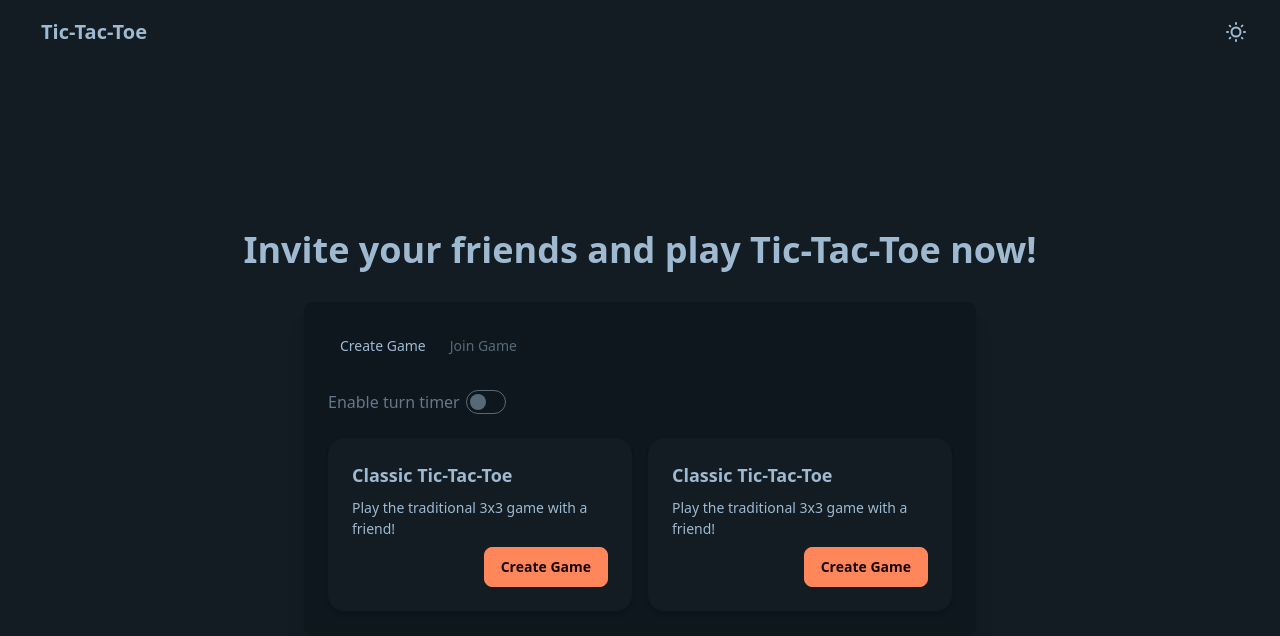
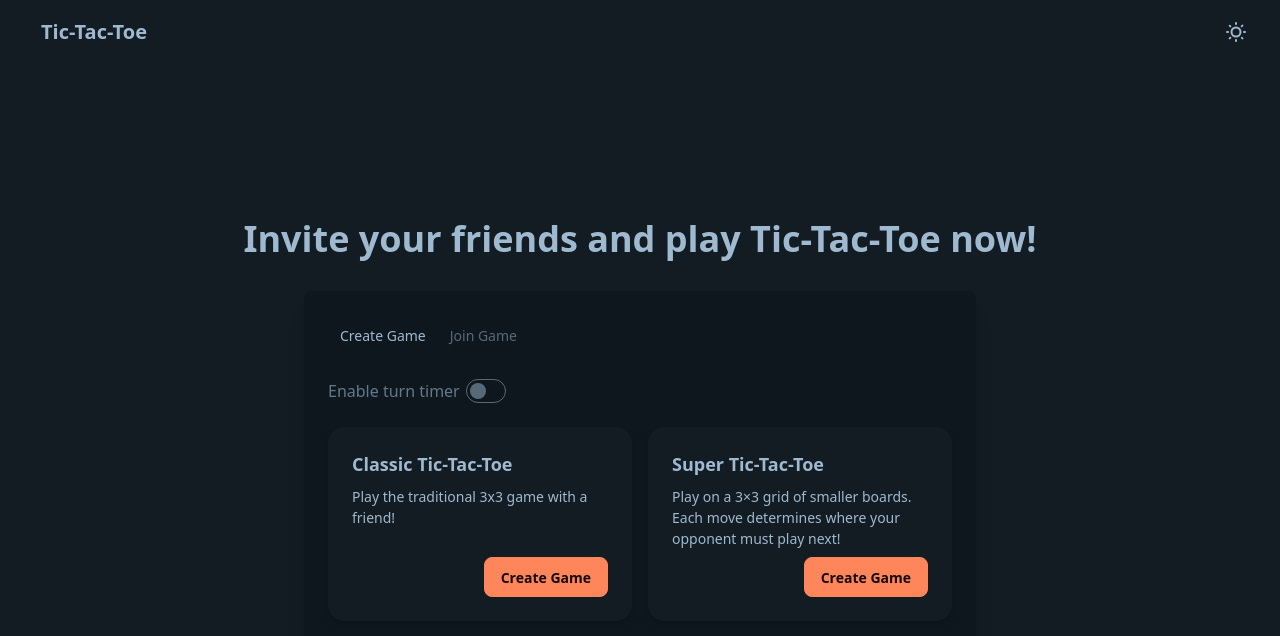
Before and after one commit to ch33kaboo/tictacfun, a SvelteKit app: page / in a window 1280 px wide. Shown: the top 636 px of the page. Built offline with nearby package versions, Linux system fonts and the light colour scheme.

Commit message:
add Super tictactoe card to main page

```diff
--- a/src/routes/+page.svelte
+++ b/src/routes/+page.svelte
@@ -3,6 +3,7 @@
 	let gameCode = $state('');
 	let timerEnabled = $state(false);
 	let timerDuration = $state(10);
+	let selectedGame = $state('classic');
 	import { goto } from '$app/navigation';
 
 	function generateGameCode() {
@@ -13,6 +14,7 @@
 		const code = generateGameCode();
 		const searchParams = new URLSearchParams();
 		searchParams.set('host', 'true');
+		searchParams.set('game', selectedGame);
 		if (timerEnabled) {
 			searchParams.set('timer', timerDuration.toString());
 		}
@@ -73,17 +75,32 @@
 						<h2 class="card-title">Classic Tic-Tac-Toe</h2>
 						<p>Play the traditional 3x3 game with a friend!</p>
 						<div class="card-actions justify-end">
-							<button class="btn btn-primary" onclick={createGame}>Create Game</button>
+							<button
+								class="btn btn-primary"
+								onclick={() => {
+									selectedGame = 'classic';
+									createGame();
+								}}>Create Game</button
+							>
 						</div>
 					</div>
 				</div>
 
 				<div class="card bg-base-100 shadow-md transition-transform hover:scale-105">
 					<div class="card-body">
-						<h2 class="card-title">Classic Tic-Tac-Toe</h2>
-						<p>Play the traditional 3x3 game with a friend!</p>
+						<h2 class="card-title">Super Tic-Tac-Toe</h2>
+						<p>
+							Play on a 3×3 grid of smaller boards. Each move determines where your opponent must
+							play next!
+						</p>
 						<div class="card-actions justify-end">
-							<button class="btn btn-primary" onclick={createGame}>Create Game</button>
+							<button
+								class="btn btn-primary"
+								onclick={() => {
+									selectedGame = 'super';
+									createGame();
+								}}>Create Game</button
+							>
 						</div>
 					</div>
 				</div>
```
